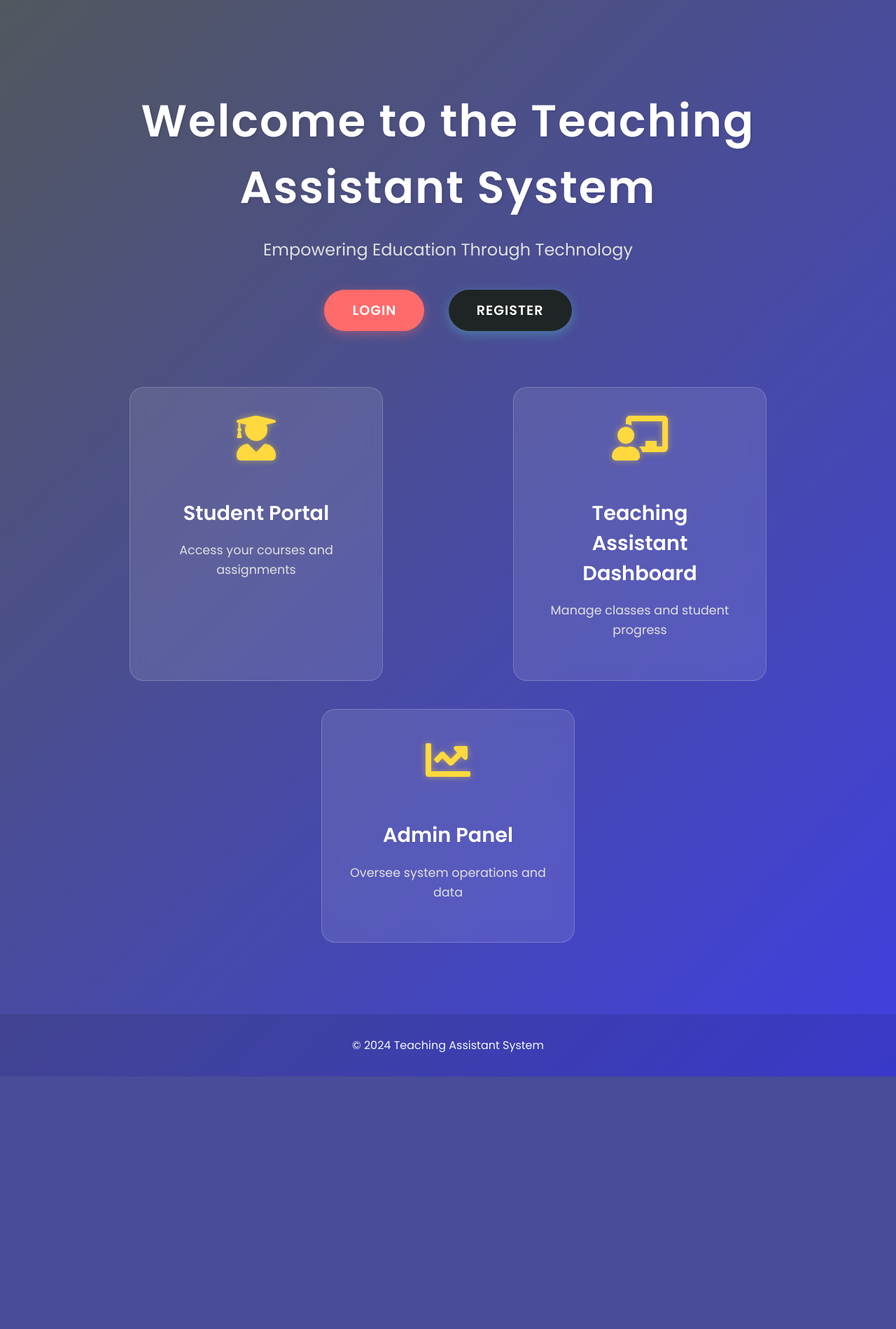
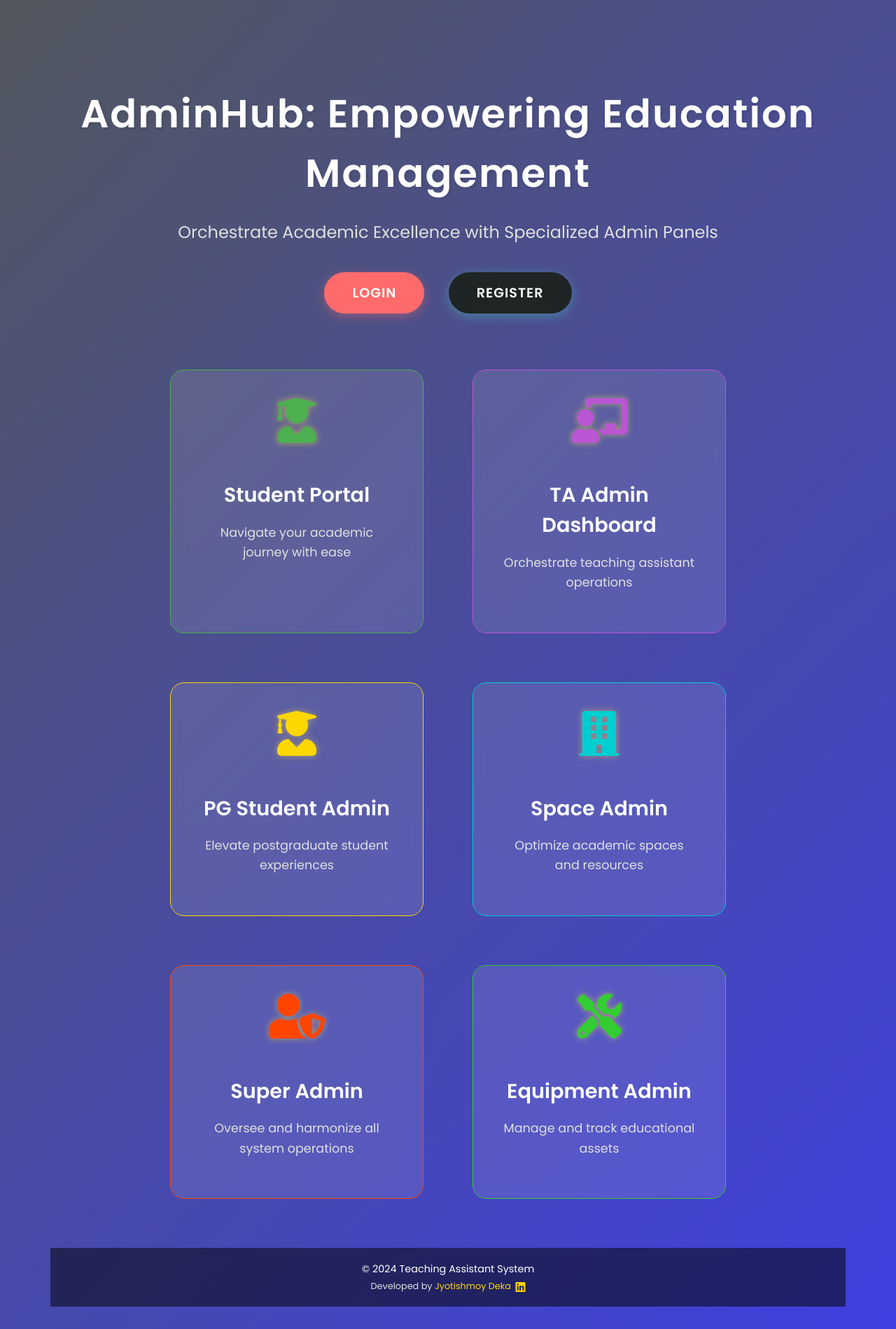
Before and after one commit to Jyotishmoy12/INTERNSHIPIITG, a Flask app: page / in a window 1280 px wide. Shown: the part 77-1976 px from the top of the page at 70% size. Before the commit the page ends 1615 px from the top, so only its background shows below. Run offline with Flask 3, Linux system fonts and the light colour scheme.

Commit message:
complete damnnn

```diff
--- a/templates/home.html
+++ b/templates/home.html
@@ -2,30 +2,50 @@
 
 {% block content %}
 <div class="home-container">
-    <h1 class="title">Welcome to the Teaching Assistant System</h1>
-    <p class="subtitle">Empowering Education Through Technology</p>
+    <h1 class="title">AdminHub: Empowering Education Management</h1>
+    <p class="subtitle">Orchestrate Academic Excellence with Specialized Admin Panels</p>
     <div class="cta-buttons">
         <a href="{{ url_for('login') }}" class="btn btn-primary">Login</a>
         <a href="{{ url_for('register') }}" class="btn btn-secondary">Register</a>
     </div>
     <div class="features">
-        <div class="feature-card">
+        <div class="feature-card student-portal">
             <i class="fas fa-user-graduate"></i>
             <h3>Student Portal</h3>
-            <p>Access your courses and assignments</p>
+            <p>Navigate your academic journey with ease</p>
         </div>
-        <div class="feature-card">
+        <div class="feature-card ta-admin">
             <i class="fas fa-chalkboard-teacher"></i>
-            <h3>Teaching Assistant Dashboard</h3>
-            <p>Manage classes and student progress</p>
+            <h3>TA Admin Dashboard</h3>
+            <p>Orchestrate teaching assistant operations</p>
         </div>
-        <div class="feature-card">
-            <i class="fas fa-chart-line"></i>
-            <h3>Admin Panel</h3>
-            <p>Oversee system operations and data</p>
+        <div class="feature-card pg-student-admin">
+            <i class="fas fa-user-graduate"></i>
+            <h3>PG Student Admin</h3>
+            <p>Elevate postgraduate student experiences</p>
+        </div>
+        <div class="feature-card space-admin">
+            <i class="fas fa-building"></i>
+            <h3>Space Admin</h3>
+            <p>Optimize academic spaces and resources</p>
+        </div>
+        <div class="feature-card super-admin">
+            <i class="fas fa-user-shield"></i>
+            <h3>Super Admin</h3>
+            <p>Oversee and harmonize all system operations</p>
+        </div>
+        <div class="feature-card equipment-admin">
+            <i class="fas fa-tools"></i>
+            <h3>Equipment Admin</h3>
+            <p>Manage and track educational assets</p>
         </div>
     </div>
 </div>
+
+<footer class="home-footer">
+    <p>&copy; 2024 Teaching Assistant System</p>
+    <p class="developer-info">Developed by <a href="https://www.linkedin.com/in/jyotishmoy-deka-6871b9229/" target="_blank" rel="noopener noreferrer">Jyotishmoy Deka <i class="fab fa-linkedin"></i></a></p>
+</footer>
 {% endblock content %}
 
 {% block styles %}
@@ -34,66 +54,20 @@
         background: linear-gradient(135deg, #52585a 0%, #1313d9cf 100%);
         color: #ffffff;
         font-family: 'Poppins', sans-serif;
+        min-height: 100vh;
+        display: flex;
+        flex-direction: column;
     }
 
-    /* New navigation styles for home page */
-    .home-page nav ul {
-        list-style-type: none;
-        padding: 0;
-        margin: 0;
-        display: flex;
-        justify-content: center;
-    }
-
-    .home-page nav ul li {
-        margin: 0 1rem;
-        position: relative;
-        transition: all 0.3s ease;
-    }
-
-    .home-page nav ul li a {
-        color: #ffffff;
-        text-decoration: none;
-        font-weight: 600;
-        transition: all 0.3s ease;
-        padding: 10px 15px;
-        border-radius: 25px;
-        background-color: rgba(255, 255, 255, 0.1);
-        display: inline-block;
-    }
-
-    .home-page nav ul li a:hover {
-        color: #FFD93D;
-        background-color: rgba(255, 255, 255, 0.2);
-        transform: translateY(-3px);
-        box-shadow: 0 4px 10px rgba(0, 0, 0, 0.2);
-    }
-
-    .home-page nav ul li::after {
-        content: '';
-        position: absolute;
-        width: 0;
-        height: 2px;
-        background-color: #FFD93D;
-        bottom: -5px;
-        left: 50%;
-        transform: translateX(-50%);
-        transition: width 0.3s ease;
-    }
-
-    .home-page nav ul li:hover::after {
-        width: 100%;
-    }
-
-    /* Existing home page styles */
     .home-container {
         max-width: 1200px;
         margin: 0 auto;
         padding: 50px 20px;
         text-align: center;
+        flex-grow: 1;
     }
     .title {
-        font-size: 4rem;
+        font-size: 3.5rem;
         margin-bottom: 20px;
         text-shadow: 2px 2px 4px rgba(0,0,0,0.1);
         color: #ffffff;
@@ -135,18 +109,36 @@
     }
     .features {
         display: flex;
-        justify-content: space-around;
+        justify-content: center;
         flex-wrap: wrap;
+        gap: 30px;
     }
     .feature-card {
         background-color: rgba(255,255,255,0.1);
         border-radius: 20px;
         padding: 40px;
-        margin: 20px;
         width: 280px;
         backdrop-filter: blur(10px);
         transition: all 0.3s ease;
         border: 1px solid rgba(255,255,255,0.2);
+        overflow: hidden;
+        position: relative;
+    }
+    .feature-card::before {
+        content: '';
+        position: absolute;
+        top: -50%;
+        left: -50%;
+        width: 200%;
+        height: 200%;
+        background: radial-gradient(circle, rgba(255,255,255,0.2) 0%, transparent 50%);
+        transform: rotate(45deg);
+        transition: all 0.5s ease;
+        opacity: 0;
+    }
+    .feature-card:hover::before {
+        opacity: 1;
+        transform: rotate(45deg) translate(50%, 50%);
     }
     .feature-card:hover {
         transform: translateY(-10px) rotate(2deg);
@@ -156,8 +148,11 @@
     .feature-card i {
         font-size: 4rem;
         margin-bottom: 25px;
-        color: #FFD93D;
         text-shadow: 0 0 10px rgba(255, 217, 61, 0.5);
+        transition: all 0.3s ease;
+    }
+    .feature-card:hover i {
+        transform: scale(1.1) rotate(-5deg);
     }
     .feature-card h3 {
         font-size: 1.8rem;
@@ -169,12 +164,56 @@
         color: #e0e0e0;
         line-height: 1.6;
     }
+
+    .student-portal { border-color: #4CAF50; }
+    .student-portal i { color: #4CAF50; }
+    .ta-admin { border-color: #BA55D3; }
+    .ta-admin i { color: #BA55D3; }
+    .pg-student-admin { border-color: #FFD700; }
+    .pg-student-admin i { color: #FFD700; }
+    .space-admin { border-color: #00CED1; }
+    .space-admin i { color: #00CED1; }
+    .super-admin { border-color: #FF4500; }
+    .super-admin i { color: #FF4500; }
+    .equipment-admin { border-color: #32CD32; }
+    .equipment-admin i { color: #32CD32; }
+
+    .home-footer {
+        text-align: center;
+        padding: 20px;
+        background-color: rgba(0, 0, 0, 0.5);
+        margin-top: auto;
+    }
+    .home-footer p {
+        margin: 0;
+        font-size: 0.9rem;
+        color: #ffffff;
+    }
+    .home-footer .developer-info {
+        margin-top: 5px;
+        font-size: 0.8rem;
+        color: #e0e0e0;
+    }
+    .home-footer a {
+        color: #FFD700;
+        text-decoration: none;
+        transition: color 0.3s ease;
+    }
+    .home-footer a:hover {
+        color: #FFA500;
+    }
+    .home-footer i {
+        font-size: 1rem;
+        vertical-align: middle;
+        margin-left: 3px;
+    }
+
     @media (max-width: 768px) {
         .title {
-            font-size: 3rem;
+            font-size: 2.5rem;
         }
         .subtitle {
-            font-size: 1.3rem;
+            font-size: 1.2rem;
         }
         .features {
             flex-direction: column;
@@ -184,13 +223,6 @@
             display: block;
             margin: 15px auto;
         }
-        .home-page nav ul {
-            flex-direction: column;
-            align-items: center;
-        }
-        .home-page nav ul li {
-            margin: 0.5rem 0;
-        }
     }
 </style>
 {% endblock styles %}
--- a/templates/layout.html
+++ b/templates/layout.html
@@ -43,9 +43,9 @@
         {% endwith %}
         {% block content %}{% endblock %}
     </main>
-    <footer>
+    <!-- <footer>
         <p style="color:aliceblue">&copy; 2024 Teaching Assistant System</p>
-    </footer>
+    </footer> -->
     <script src="{{ url_for('static', filename='js/main.js') }}"></script>
 </body>
 </html>
```
Also changed, not shown: templates/super_admin_panel.html (+95 -11 lines), instance/site.db.
